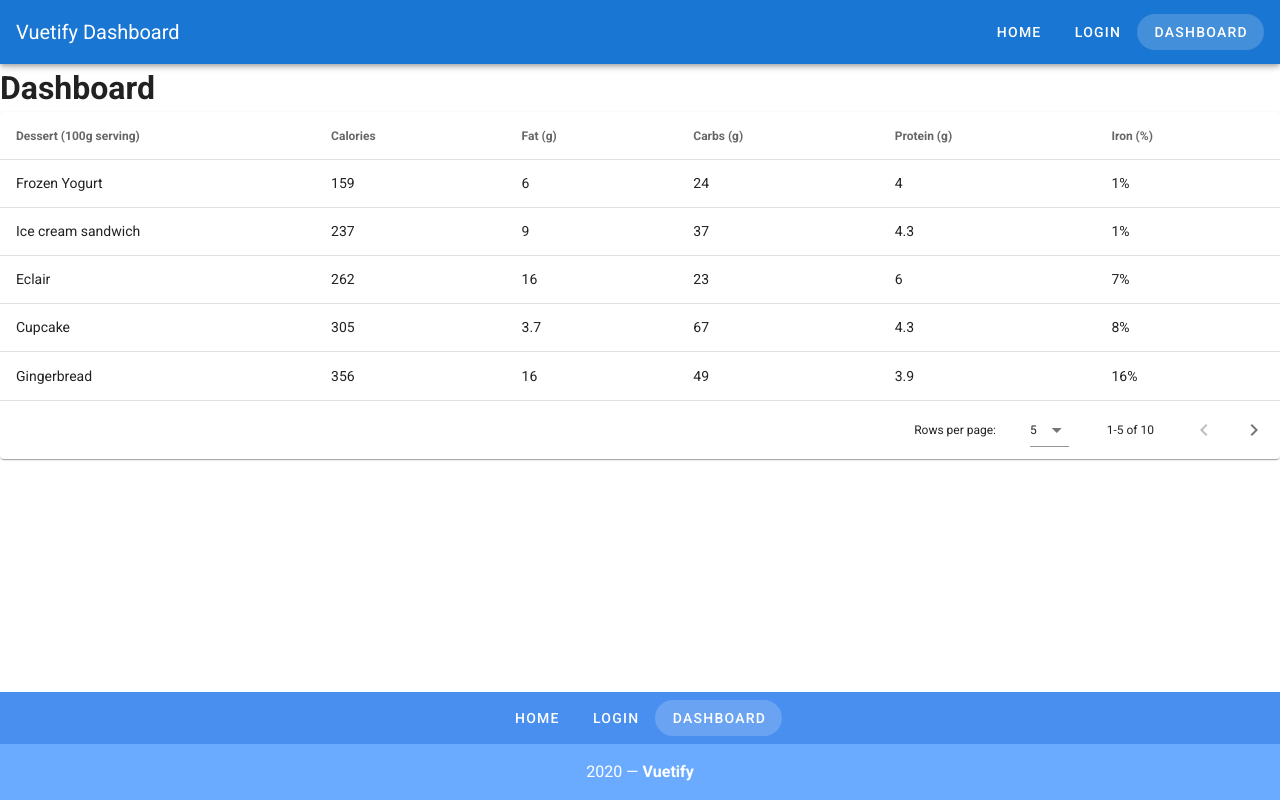
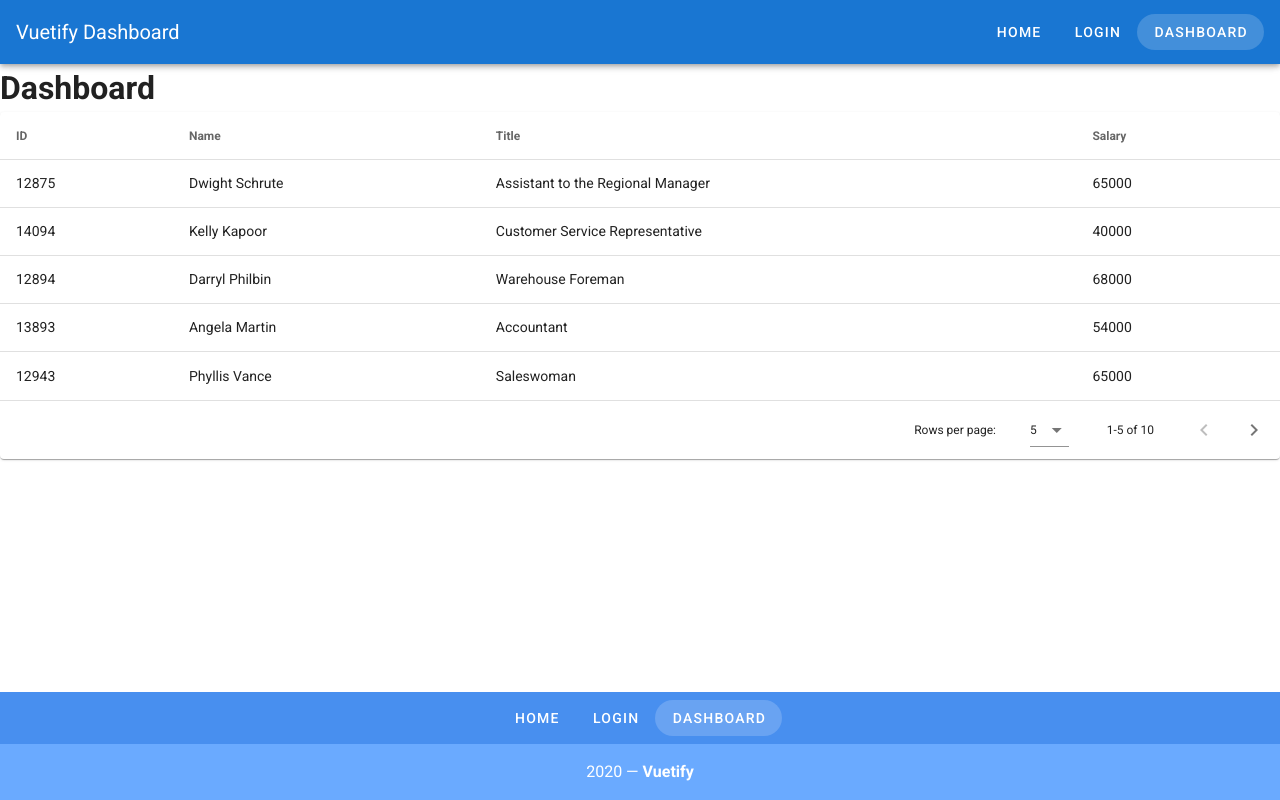
Before and after one commit to mathewgrabau/vue-veutify-example, a Vue app: page /dashboard in a window 1280 px wide. Built offline with nearby package versions, Linux system fonts and the light colour scheme.

Commit message:
Updated to work with the employees data instead

```diff
--- /dev/null
+++ b/src/data/employees.json
@@ -0,0 +1,62 @@
+[
+  {
+    "id": 12875,
+    "name": "Dwight Schrute",
+    "title": "Assistant to the Regional Manager",
+    "salary": 65000
+  },
+  {
+    "id": 14094,
+    "name": "Kelly Kapoor",
+    "title": "Customer Service Representative",
+    "salary": 40000
+  },
+  {
+    "id": 12894,
+    "name": "Darryl Philbin",
+    "title": "Warehouse Foreman",
+    "salary": 68000
+  },
+  {
+    "id": 13893,
+    "name": "Angela Martin",
+    "title": "Accountant",
+    "salary": 54000
+  },
+  {
+    "id": 12943,
+    "name": "Phyllis Vance",
+    "title": "Saleswoman",
+    "salary": 65000
+  },
+  {
+    "id": 19523,
+    "name": "Karen Filippeli",
+    "title": "Saleswoman",
+    "salary": 65000
+  },
+  {
+    "id": 18349,
+    "name": "Toby Flenderson",
+    "title": "Human Resources Representative",
+    "salary": 60000
+  },
+  {
+    "id": 11853,
+    "name": "Michael Scott",
+    "title": "Regional Manager",
+    "salary": 70000
+  },
+  {
+    "id": 14821,
+    "name": "Pam Beasley",
+    "title": "Secretary",
+    "salary": 45000
+  },
+  {
+    "id": 15834,
+    "name": "Jim Halpert",
+    "title": "Salesman",
+    "salary": 65000
+  }
+]
--- a/src/views/Dashboard.vue
+++ b/src/views/Dashboard.vue
@@ -3,10 +3,11 @@
     <h1>Dashboard</h1>
     <v-data-table
       :headers="headers"
-      :items="desserts"
+      :items="employees"
       :items-per-page="5"
       class="elevation-1"
       @click:row="selectRow"
+      multi-sort
     ></v-data-table>
     <div class="text-center ma-2">
       <v-snackbar v-model="snackbar">
@@ -20,6 +21,8 @@
 </template>
 
 <script>
+import tableData from '../data/employees.json'
+
 export default {
   data() {
     return {
@@ -27,105 +30,22 @@ export default {
       currentItem: '',
       headers: [
         {
-          text: 'Dessert (100g serving)',
+          text: 'ID',
           align: 'start',
-          sortable: false,
-          value: 'name'
+          sortable: true,
+          value: 'id'
         },
-        { text: 'Calories', value: 'calories' },
-        { text: 'Fat (g)', value: 'fat' },
-        { text: 'Carbs (g)', value: 'carbs' },
-        { text: 'Protein (g)', value: 'protein' },
-        { text: 'Iron (%)', value: 'iron' }
+        { text: 'Name', value: 'name' },
+        { text: 'Title', value: 'title' },
+        { text: 'Salary', value: 'salary' }
       ],
-      desserts: [
-        {
-          name: 'Frozen Yogurt',
-          calories: 159,
-          fat: 6.0,
-          carbs: 24,
-          protein: 4.0,
-          iron: '1%'
-        },
-        {
-          name: 'Ice cream sandwich',
-          calories: 237,
-          fat: 9.0,
-          carbs: 37,
-          protein: 4.3,
-          iron: '1%'
-        },
-        {
-          name: 'Eclair',
-          calories: 262,
-          fat: 16.0,
-          carbs: 23,
-          protein: 6.0,
-          iron: '7%'
-        },
-        {
-          name: 'Cupcake',
-          calories: 305,
-          fat: 3.7,
-          carbs: 67,
-          protein: 4.3,
-          iron: '8%'
-        },
-        {
-          name: 'Gingerbread',
-          calories: 356,
-          fat: 16.0,
-          carbs: 49,
-          protein: 3.9,
-          iron: '16%'
-        },
-        {
-          name: 'Jelly bean',
-          calories: 375,
-          fat: 0.0,
-          carbs: 94,
-          protein: 0.0,
-          iron: '0%'
-        },
-        {
-          name: 'Lollipop',
-          calories: 392,
-          fat: 0.2,
-          carbs: 98,
-          protein: 0,
-          iron: '2%'
-        },
-        {
-          name: 'Honeycomb',
-          calories: 408,
-          fat: 3.2,
-          carbs: 87,
-          protein: 6.5,
-          iron: '45%'
-        },
-        {
-          name: 'Donut',
-          calories: 452,
-          fat: 25.0,
-          carbs: 51,
-          protein: 4.9,
-          iron: '22%'
-        },
-        {
-          name: 'KitKat',
-          calories: 518,
-          fat: 26.0,
-          carbs: 65,
-          protein: 7,
-          iron: '6%'
-        }
-      ]
+      employees: tableData
     }
   },
   methods: {
     selectRow(event) {
       this.snackbar = true
-      this.currentItem = event.name
+      this.currentItem = `${event.name} - ${event.title}`
     }
   }
 }
```
